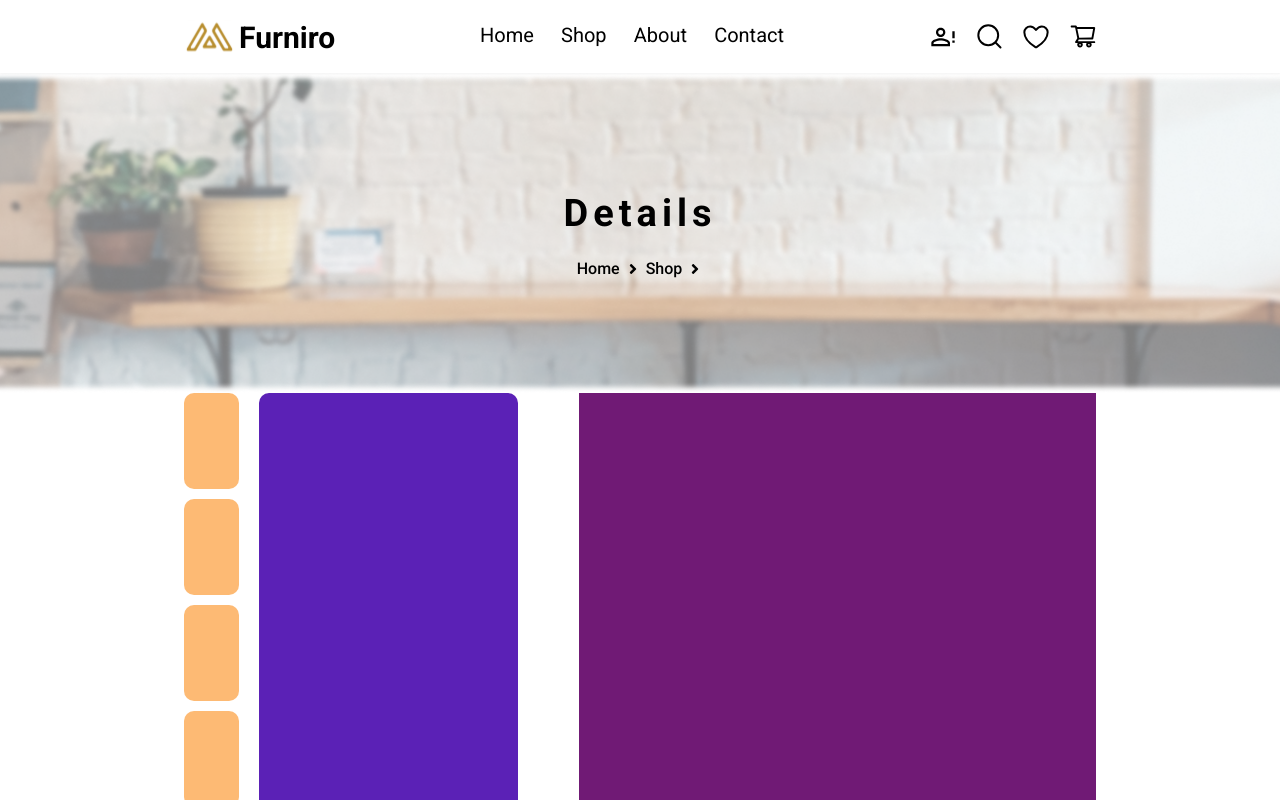
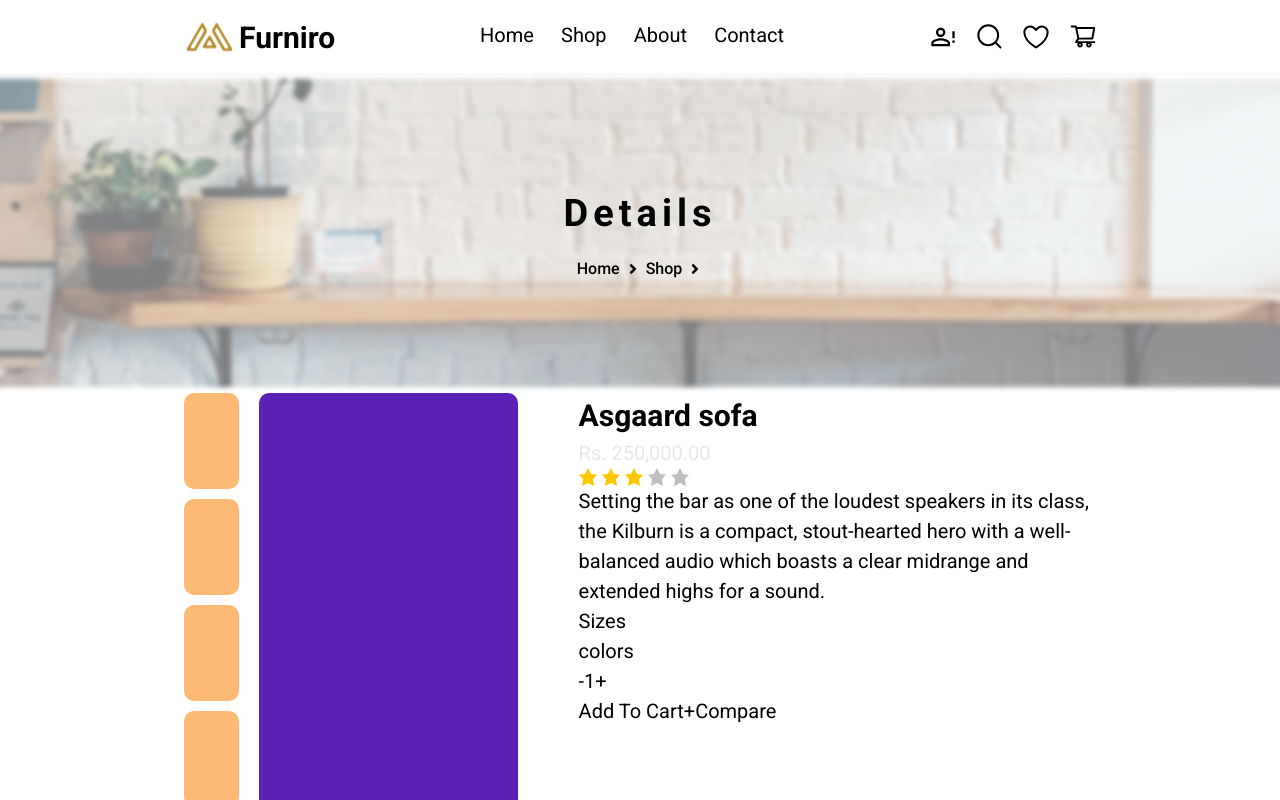
Before and after one commit to KareemHisham/shopping-store, a React (Vite) app: page /products/1 in a window 1280 px wide. Shown: the top 800 px of the page. Built offline with nearby package versions, Linux system fonts and the light colour scheme.

Commit message:
product_overview---rating component

```diff
--- a/src/components/sections/product-overview/index.tsx
+++ b/src/components/sections/product-overview/index.tsx
@@ -1,12 +1,53 @@
 import { IProduct } from '../../../constant/Interfaces';
 import ProductImages from './ProductImages';
+import Rating from '../../ui/Rating';
 
 const ProductOverview = ({ product }: { product: IProduct }) => {
   return (
     <section className="w-full h-[100vh]">
       <div className="container half-flex">
         <ProductImages />
-        <div className="w-full  md:w-7/12 bg-fuchsia-900"></div>
+        <div className="w-full  md:w-7/12 h-full">
+          <div className="h-4/6">
+            {/** heading */}
+            <div>
+              <h1 className="text-lg font-bold">Asgaard sofa</h1>
+              <p className="text-gray-200">Rs. 250,000.00</p>
+              <div>
+                <Rating rate={3} />
+              </div>
+            </div>
+            {/**description */}
+            <p>
+              Setting the bar as one of the loudest speakers in its class, the
+              Kilburn is a compact, stout-hearted hero with a well-balanced
+              audio which boasts a clear midrange and extended highs for a
+              sound.
+            </p>
+            {/** sizes */}
+            <div>
+              <h4>Sizes</h4>
+              <div></div>
+            </div>
+            {/** colors */}
+            <div>
+              <h4>colors</h4>
+              <div></div>
+            </div>
+            {/** actions */}
+            <div>
+              <div>
+                <span>-</span>
+                <span>1</span>
+                <span>+</span>
+              </div>
+              <button>Add To Cart</button>
+              <button>+Compare</button>
+            </div>
+          </div>
+          {/** info */}
+          <div></div>
+        </div>
       </div>
     </section>
   );
--- /dev/null
+++ b/src/components/ui/Rating.tsx
@@ -0,0 +1,18 @@
+import Star from './svg/Star';
+
+const Rating = ({ rate }: { rate: number }) => {
+  const totalStars = 5;
+  const unfilled = rate > totalStars ? 0 : totalStars - rate;
+  return (
+    <div className="flex gap-1">
+      {Array.from({ length: totalStars - unfilled }).map((_, i) => (
+        <Star filled={true} key={i} />
+      ))}
+      {Array.from({ length: unfilled }).map((_, i) => (
+        <Star filled={false} key={i} />
+      ))}
+    </div>
+  );
+};
+
+export default Rating;
--- /dev/null
+++ b/src/components/ui/svg/Star.tsx
@@ -0,0 +1,18 @@
+const Star = ({ filled }: { filled: boolean }) => {
+  return (
+    <svg
+      width="18"
+      height="18"
+      viewBox="0 0 18 18"
+      fill="none"
+      xmlns="http://www.w3.org/2000/svg"
+    >
+      <path
+        d="M9 0L12 6L18 6.75L13.88 11.37L15 18L9 15L3 18L4.13 11.37L0 6.75L6 6L9 0Z"
+        fill={filled ? '#FFC700' : '#BFBFBF'}
+      />
+    </svg>
+  );
+};
+
+export default Star;
```
